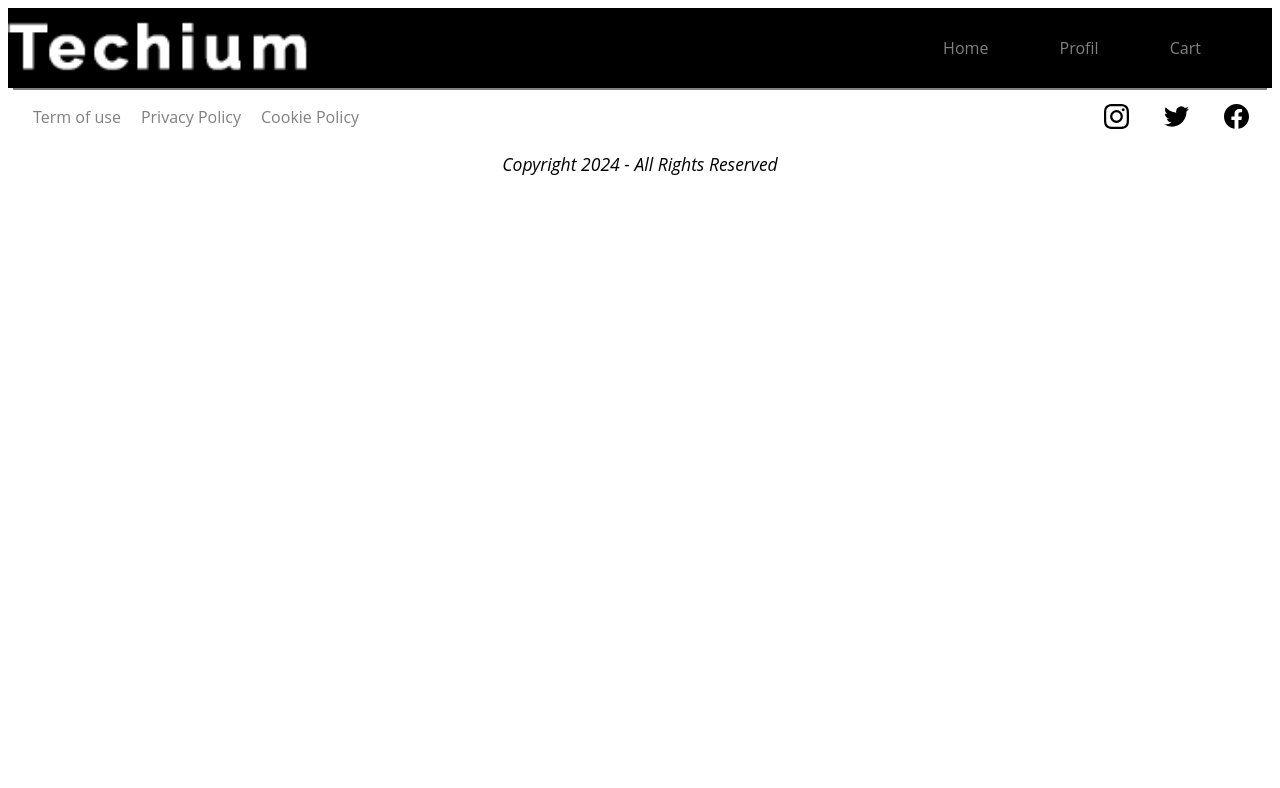
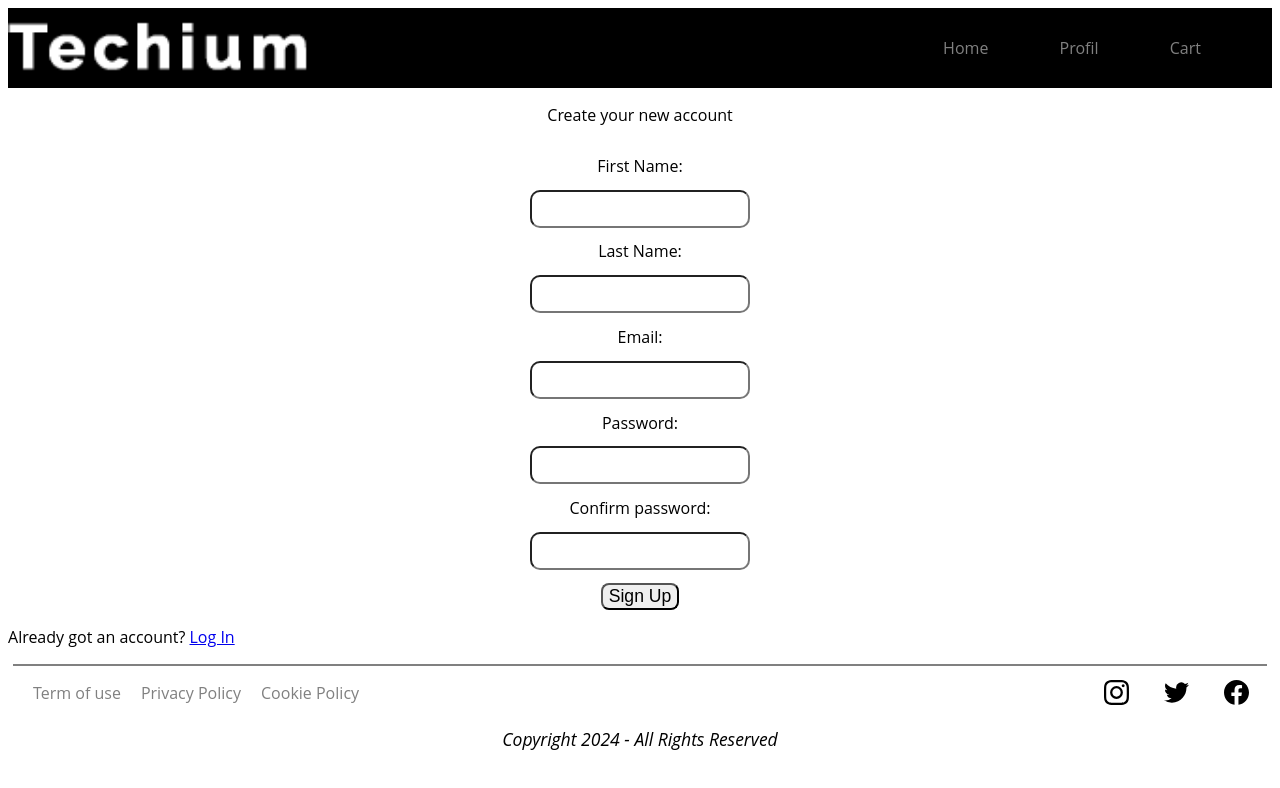
Before and after one commit to KOBBY-IM/-E-COMMERCE-FOR-COMPUTER-WEBSITE, a React app in the folder frontend/: page /signup in a window 1280 px wide. Shown: the top 788 px of the page. Built offline with nearby package versions, Linux system fonts and the light colour scheme; the HTML template or start-up script is replaced by a standard one.

Commit message:
feat: Add new LogIn and signUp interface

```diff
--- a/frontend/src/App/App.js
+++ b/frontend/src/App/App.js
@@ -6,6 +6,8 @@ import Header from '../Header/Header';
 import Footer from '../Footer/Footer';
 import Products from '../ProductsList/Products';
 import Login from '../Login/Login';
+import SignUp from '../Login/SignUp';
+import Profil from '../Profil/Profil';
 import cardImage from '../assets/favicon.png';
 
 class App extends React.Component {
@@ -18,6 +20,10 @@ class App extends React.Component {
       {id: 3, title: 'Hp pavilion', img: cardImage, proc: 'core i7', memory: 100, memoryType: 'SSD', ram: 8},
       {id: 4, title: 'MacBook', img: cardImage, proc: 'core i7', memory: 1000, memoryType: 'SSD', ram: 8},
     ];
+
+    this.state = {
+      isLoggedIn: false,
+    }
   }
 
 
@@ -28,20 +34,14 @@ class App extends React.Component {
         <Routes>
           <Route path='/'
           element={
-          <div className={css(styles.cardList)}>
             <div className={css(styles.card)}>
-             <Products listProducts={this.listProducts}/>
+              <Products listProducts={this.listProducts}/>
             </div>
-          </div>
-          }/>
-          <Route exact path='/profil' element={<Login />}/>
+          }
+          />
+          <Route path='/login' element={<Login />}/>
+          <Route path='/signup' element={<SignUp />}/>
         </Routes>
-        {/* <Login />
-        <div className={css(styles.cardList)}>
-          <div className={css(styles.card)}>
-            <Products listProducts={this.listProducts}/>
-          </div>
-        </div> */}
         <Footer />
       </div>
   );
--- a/frontend/src/Header/Header.js
+++ b/frontend/src/Header/Header.js
@@ -22,7 +22,7 @@ class Header extends React.Component {
           <nav>
             <ul className={css(styles.navBar)}>
               <NavItem to='/' name='Home'/>
-              <NavItem to='/profil' name='Profil'/>
+              <NavItem to='/login' name='Profil'/>
               <NavItem to='/cart' name='Cart'/>
             </ul>
           </nav>
--- a/frontend/src/Login/Login.js
+++ b/frontend/src/Login/Login.js
@@ -1,5 +1,6 @@
 import React from 'react';
 import { StyleSheet, css } from 'aphrodite';
+import { Link } from 'react-router-dom';
 
 class Login extends React.Component {
   constructor(props) {
@@ -37,6 +38,7 @@ class Login extends React.Component {
 
   render() {
     return (
+      <>
         <div className={css(styles.login)}>
           <p>Login to access full functionality:</p>
           <form className={css(styles.login)}>
@@ -61,12 +63,18 @@ class Login extends React.Component {
             <input
               className={css(styles.submit)}
               type='submit'
-              value='Sign In'
+              value='Log In'
               onClick={this.handleLoginSubmit}
               disabled={!this.state.enableSubmit}
               />
           </form>
         </div>
+        <div>
+          <p>
+            No Account yet? <Link to='/signup'>Sign Up</Link>
+          </p>
+        </div>
+      </>
     );
   }
 }
--- /dev/null
+++ b/frontend/src/Login/SignUp.js
@@ -0,0 +1,93 @@
+import React , { useState }from 'react';
+import { StyleSheet, css } from 'aphrodite';
+import { Link } from 'react-router-dom';
+
+const SignUp = () => {
+  const [firstName, setFirstName] = useState('');
+  const [lastName, setLastName] = useState('');
+  const [email, setEmail] = useState('');
+  const [password, setPassword] = useState('');
+  const [rePassword, setRePassword] = useState('');
+
+  return (
+  <>
+    <div className={css(styles.login)}>
+        <p>Create your new account</p>
+        <form className={css(styles.login)}>
+          <label htmlFor='firstt name'>First Name: </label>
+            <input
+              className={css(styles.textBox)}
+              type='name'
+              name='firstName'
+              id='firstName'
+              onChange= { (e) => setFirstName(e.target.value)}
+              />
+            <label htmlFor='last name'>Last Name: </label>
+            <input
+              className={css(styles.textBox)}
+              type='name'
+              name='lastName'
+              id='lastName'
+              onChange= { (e) => setLastName(e.target.value)}
+              />
+              <label htmlFor='email'>Email: </label>
+            <input
+              className={css(styles.textBox)}
+              type='email'
+              name='email'
+              id='email'
+              onChange= { (e) => setEmail(e.target.value)}
+              />
+              <label htmlFor='email'>Password: </label>
+            <input
+              className={css(styles.textBox)}
+              type='password'
+              name='password'
+              id='password'
+              onChange= { (e) => setPassword(e.target.value)}
+              />
+              <label htmlFor='email'>Confirm password: </label>
+            <input
+              className={css(styles.textBox)}
+              type='password'
+              name='repassword'
+              id='repassword'
+              onChange= { (e) => setPassword(e.target.value)}
+              />
+            <input
+              className={css(styles.submit)}
+              type='submit'
+              value='Sign Up'
+              />
+          </form>
+        </div>
+        <div>
+          <p>
+            Already got an account? <Link to='/login'>Log In</Link>
+          </p>
+        </div>
+    </>
+  );
+}
+
+
+const styles = StyleSheet.create({
+  login: {
+    display: 'flex',
+    flexDirection: 'column',
+    padding: '5px auto 0',
+    alignItems: 'center',
+    gap: '.8rem',
+  },
+  textBox: {
+    borderRadius: '10px',
+    height: '2rem',
+    width: 'calc(100% + 2em)'
+  },
+  submit: {
+    fontSize: '1.1rem',
+    borderRadius: '8px'
+  }
+});
+
+export default SignUp;
--- /dev/null
+++ b/frontend/src/Profil/Profil.js
@@ -0,0 +1,14 @@
+import React , { useState }from 'react';
+import { StyleSheet, css } from 'aphrodite';
+import { Link } from 'react-router-dom';
+
+const Profil = () => {
+  return (
+    <>
+      <p>Welcome</p>
+      <Link>Log Out</Link>
+    </>
+  );
+}
+
+export default Profil;
```
Also changed, not shown: frontend/src/App/AppContext.js (added, +16 -0 lines).
